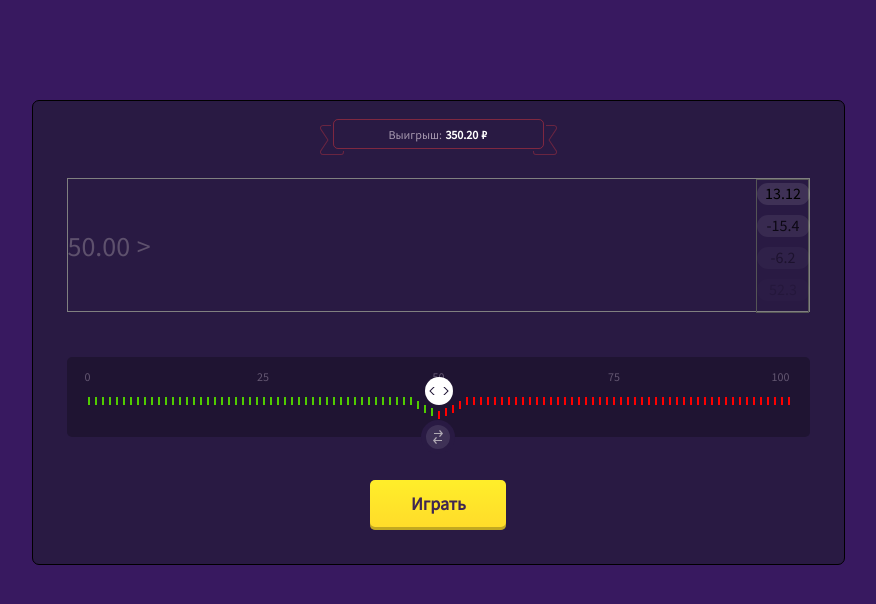
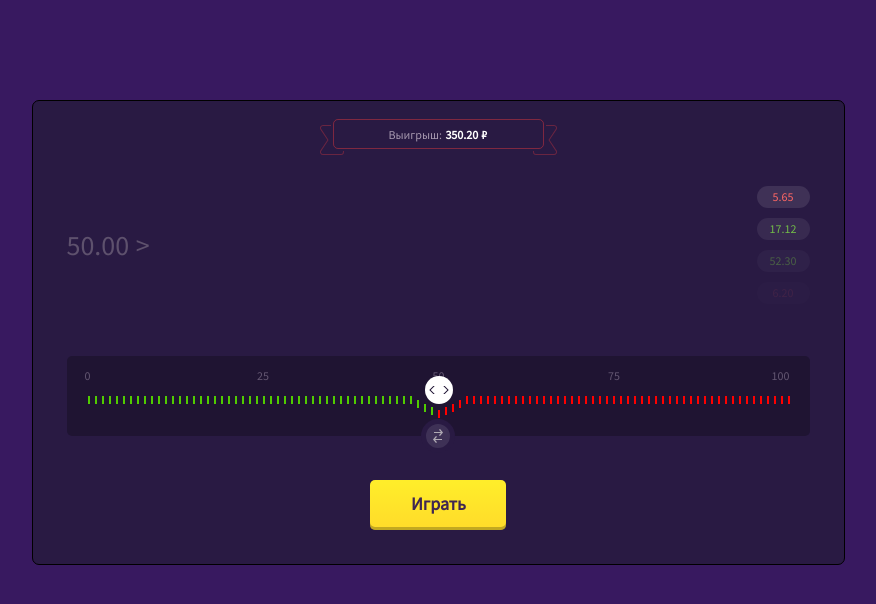
Before and after one commit to extriton/dice-nuxt, a Nuxt app: page / in a window 1280 px wide. Shown: the top 604 px of the page, without its empty margins (202-1078 px from the left). Built offline with nearby package versions, Linux system fonts and the light colour scheme.

Commit message:
Подправлены стили DiceHistory

```diff
--- a/components/dice/DiceGame.vue
+++ b/components/dice/DiceGame.vue
@@ -87,11 +87,11 @@ export default {
     },
     // Начинает розыгрыш
     dicePlay () {
-      const result = parseInt(this.generateResult()) / 100
+      console.log(this.generateResult())
     },
-    // Заглушка генерирующая рандомное число
+    // Заглушка генерирующая рандомное число 0 - 99.99
     generateResult () {
-      return Math.random() * 10000
+      return parseInt(Math.random() * 10000) / 100
     }
   }
 }
@@ -117,9 +117,8 @@ export default {
 
 .dice-result-block {
   width: 743px;
-  height: 134px;
+  height: 133px;
   margin: 0 auto 45px auto;
-  border: 1px solid grey;
 }
 
 .dice-user-value-wrapper {
@@ -131,8 +130,6 @@ export default {
 .dice-history-wrapper {
   display: block;
   width: 53px;
-  height: 134px;
-  border: 1px solid #555;
   float: right;
 }
 
@@ -140,7 +137,7 @@ export default {
   width: 743px;
   margin: 0 auto;
   position: relative;
-  margin: 0 auto 43px auto;
+  margin: 0 auto 44px auto;
 }
 
 .dice-slider-wrapper .dice-reverse-wrapper {
--- a/components/dice/DiceHistory.vue
+++ b/components/dice/DiceHistory.vue
@@ -4,8 +4,9 @@
       v-for="(item, index) in formatHistory"
       :key="'h' + index"
       class="dice-history-item"
+      :class="{ lose: item < 0 }"
     >
-      {{ item }}
+      {{ item | formatItem}}
     </li>
   </ul>
 </template>
@@ -21,7 +22,12 @@ export default {
   },
   computed: {
     formatHistory () {
-      return this.history.slice(0, 5)
+      return this.history.slice(-5).reverse()
+    }
+  },
+  filters: {
+    formatItem (value) {
+      return Math.abs(value).toFixed(2)
     }
   }
 }
@@ -30,18 +36,27 @@ export default {
 <style>
 .dice-history {
   width: 53px;
-  height: 134px;
-  padding: 3px 0;
+  height: 133px;
+  padding-top: 8px;
   overflow: hidden;
 }
 
 .dice-history-item {
   display: block;
   height: 22px;
+  padding: 3px 13px;
   border-radius: 11.5px;
   background-color: rgba(255, 255, 255, 0.1);
   margin-bottom: 10px;
   text-align: center;
+  color: #91ff4a;
+  font-size: 12px;
+  line-height: 1.33;
+  font-weight: normal;
+}
+
+.dice-history-item.lose {
+  color: #ff6764;
 }
 
 .dice-history-item:nth-child(1) { opacity: 1 }
```
